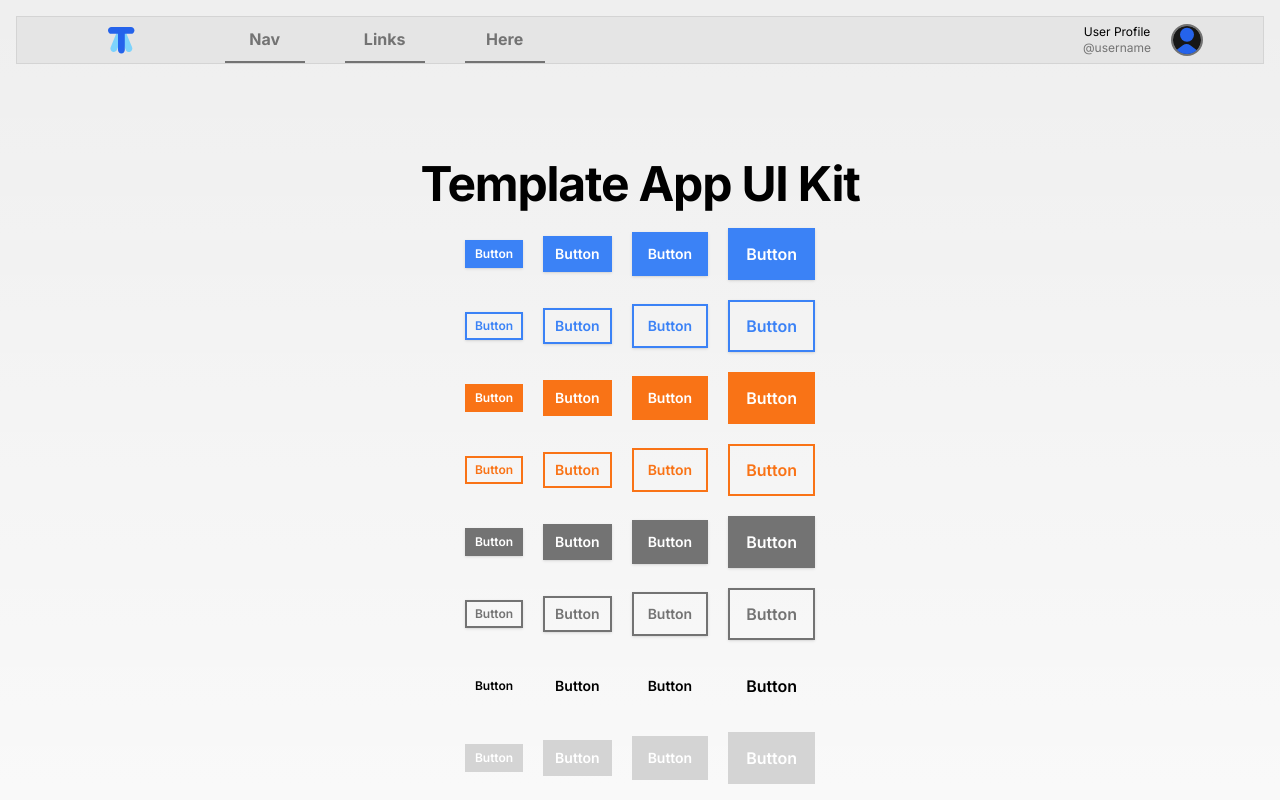
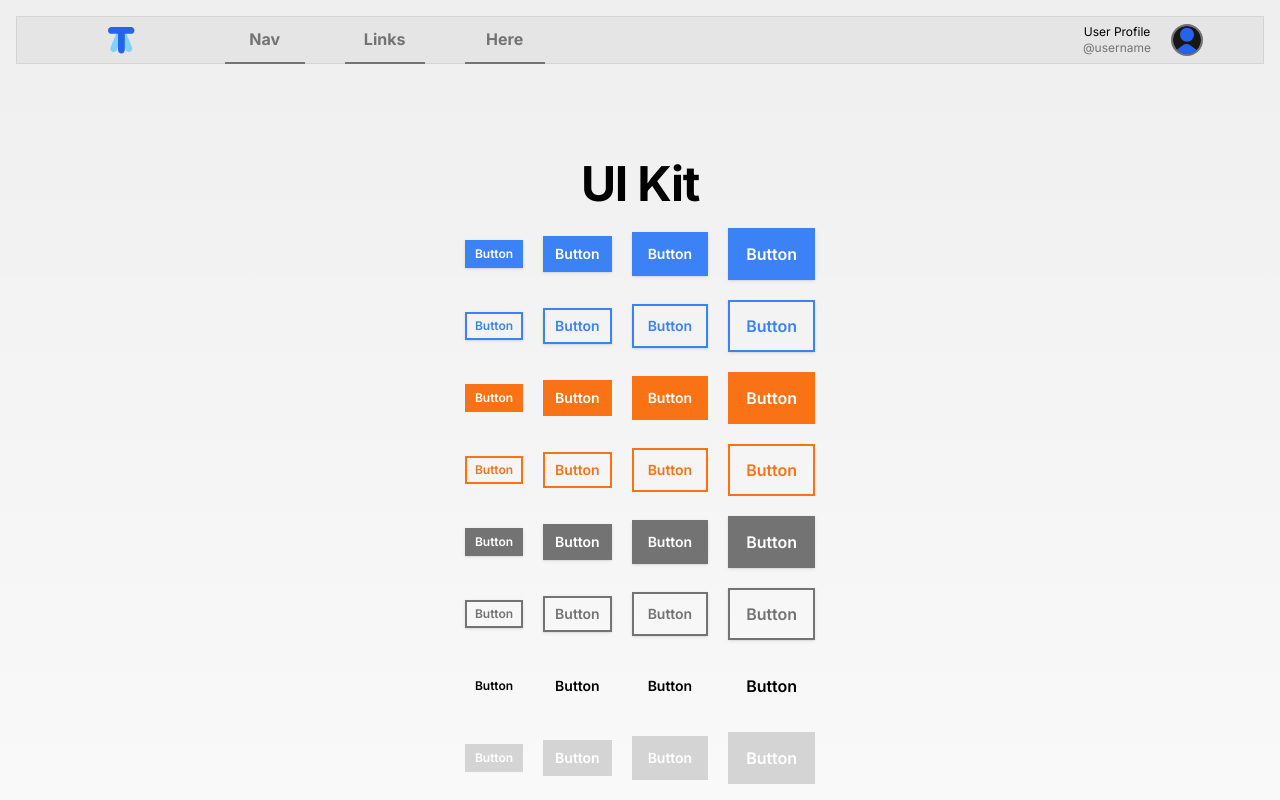
Before and after one commit to patrickjameslawrence/templateNextApp, a Next.js app: page / in a window 1280 px wide. Shown: the top 800 px of the page. Built offline with nearby package versions, Linux system fonts and the light colour scheme.

Commit message:
Fixed multiple hover zones for desktop navbar links

```diff
--- a/src/app/page.tsx
+++ b/src/app/page.tsx
@@ -23,7 +23,7 @@ import {
 export default function IndexPage() {
   return (
     <main className="flex min-h-screen flex-col items-center gap-5 p-24">
-      <HeadingComponent>Template App UI Kit</HeadingComponent>
+      <HeadingComponent>UI Kit</HeadingComponent>
       <div className="flex items-center gap-5">
         <PrimaryButtonComponent size="small" />
         <PrimaryButtonComponent />
--- a/src/components/navbar/DesktopNavbar.tsx
+++ b/src/components/navbar/DesktopNavbar.tsx
@@ -44,25 +44,25 @@ export default function DesktopNavbarComponent({
         {navbarLinks.map((link, index) => {
           const isCurrentPage = currentpage === link.toLowerCase()
           return (
-            <li
+            <PrimaryLinkComponent
               key={index}
+              href={link.toLowerCase()}
+              size="large"
               className={
-                (isCurrentPage
-                  ? "border-b-4 border-blue-500"
-                  : "border-neutral-500") +
-                " flex h-full w-20 items-center justify-center border-b-2 transition hover:border-blue-500 hover:bg-neutral-300 dark:hover:bg-neutral-900"
+                isCurrentPage ? "text-blue-500 dark:text-blue-500" : ""
               }
             >
-              <PrimaryLinkComponent
-                href={link.toLowerCase()}
-                size="large"
+              <li
                 className={
-                  isCurrentPage ? "text-blue-500 dark:text-blue-500" : ""
+                  (isCurrentPage
+                    ? "border-b-4 border-blue-500"
+                    : "border-neutral-500") +
+                  " flex h-12 w-20 items-center justify-center border-b-2 transition hover:border-blue-500 hover:bg-neutral-300 dark:hover:bg-neutral-900"
                 }
               >
                 {link}
-              </PrimaryLinkComponent>
-            </li>
+              </li>
+            </PrimaryLinkComponent>
           )
         })}
       </ul>
--- a/src/components/navbar/MobileNavbar.tsx
+++ b/src/components/navbar/MobileNavbar.tsx
@@ -9,6 +9,7 @@ import {
   ArrowLeftStartOnRectangleIcon,
   Bars3Icon,
   Cog6ToothIcon,
+  LinkIcon,
   UserCircleIcon,
   XMarkIcon,
 } from "@heroicons/react/24/outline"
@@ -20,15 +21,15 @@ import { BrandSection } from "./Navbar"
 const navLinks = [
   {
     text: "Nav",
-    icon: <UserCircleIcon className="size-6" />,
+    icon: <LinkIcon className="size-6" />,
   },
   {
     text: "Links",
-    icon: <Cog6ToothIcon className="size-6" />,
+    icon: <LinkIcon className="size-6" />,
   },
   {
     text: "Here",
-    icon: <ArrowLeftStartOnRectangleIcon className="size-6" />,
+    icon: <LinkIcon className="size-6" />,
   },
 ]
 
--- a/src/components/ui/Heading.tsx
+++ b/src/components/ui/Heading.tsx
@@ -10,9 +10,7 @@ export function HeadingComponent({
   return (
     <h1
       {...props}
-      className={
-        "text-3xl font-bold tracking-tight sm:text-5xl " + props.className
-      }
+      className={"text-5xl font-bold tracking-tight " + props.className}
     >
       {children}
     </h1>
--- a/src/components/ui/Link.tsx
+++ b/src/components/ui/Link.tsx
@@ -35,7 +35,7 @@ export function PrimaryLinkComponent({
               : size === "extraLarge"
                 ? SIZES.ExtraLarge
                 : SIZES.ExtraExtraLarge) +
-        " font-bold text-neutral-500 transition hover:scale-110 hover:text-black active:scale-105 dark:hover:text-white" +
+        " font-bold text-neutral-500 transition hover:text-black dark:hover:text-white" +
         " " +
         props.className
       }
```
